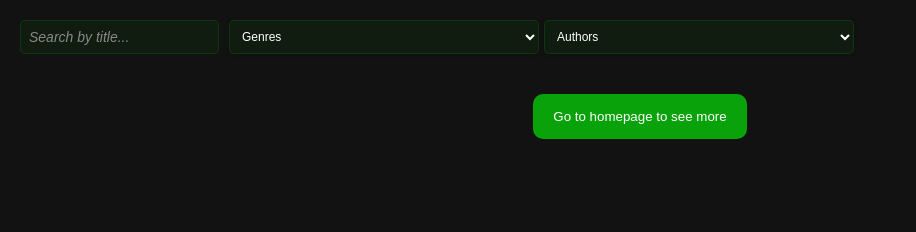
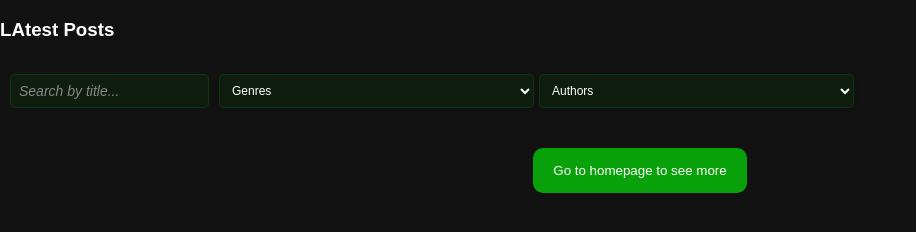
Before and after one commit to arielskie/Latest-Posts, a plain HTML site: page index.html in a window 1280 px wide. Shown: the whole page, without its empty margins (0-916 px from the left). Drawn offline with Linux system fonts and the light colour scheme.

Commit message:
Update index.html

```diff
--- a/index.html
+++ b/index.html
@@ -11,7 +11,7 @@
             font-family: Arial, sans-serif;
             background-color: #121212;
             color: #ffffff;
-            margin: 5px 10px;
+            margin: 0;
             padding: 0;
         }
 
@@ -322,7 +322,7 @@ a{
       </style>
 <body>
 
-
+    <h3>LAtest Posts</h3>
 <div id="content-container">
     <div id="abefilmpost-search-container">
     <div class="input-container">
```
